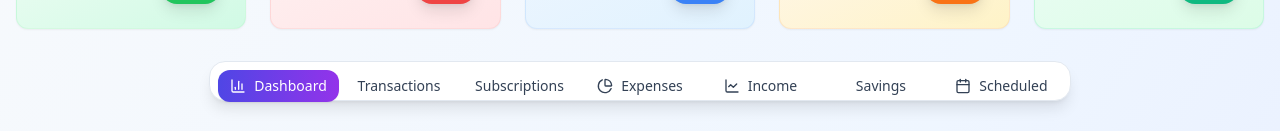
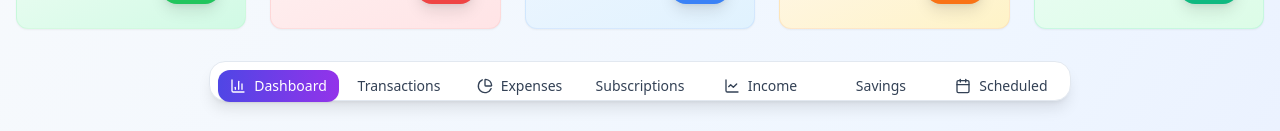
Before and after one commit to mov2day/material-money-tracker, a React (Vite) app: page / in a window 1280 px wide. Shown: the part 421-552 px from the top of the page. Built offline with nearby package versions, Linux system fonts and the light colour scheme.

Commit message:
Refactor: Move subscriptions to expenses
Move the subscription category under expenses for better categorization.

```diff
--- a/src/pages/Index.tsx
+++ b/src/pages/Index.tsx
@@ -375,17 +375,17 @@ const Index = () => {
               Transactions
             </TabsTrigger>
             <TabsTrigger
-              value="subscriptions"
-              className="data-[state=active]:bg-gradient-to-r data-[state=active]:from-orange-600 data-[state=active]:to-red-600 data-[state=active]:text-white data-[state=inactive]:text-slate-700 data-[state=inactive]:hover:text-slate-900 data-[state=inactive]:hover:bg-slate-100 rounded-xl transition-all duration-300 font-medium"
-            >
-              Subscriptions
-            </TabsTrigger>
-            <TabsTrigger
               value="expenses"
               className="data-[state=active]:bg-gradient-to-r data-[state=active]:from-indigo-600 data-[state=active]:to-purple-600 data-[state=active]:text-white data-[state=inactive]:text-slate-700 data-[state=inactive]:hover:text-slate-900 data-[state=inactive]:hover:bg-slate-100 rounded-xl transition-all duration-300 font-medium flex items-center gap-2"
             >
               <PieChart className="h-4 w-4" />
               Expenses
+            </TabsTrigger>
+            <TabsTrigger
+              value="subscriptions"
+              className="data-[state=active]:bg-gradient-to-r data-[state=active]:from-orange-600 data-[state=active]:to-red-600 data-[state=active]:text-white data-[state=inactive]:text-slate-700 data-[state=inactive]:hover:text-slate-900 data-[state=inactive]:hover:bg-slate-100 rounded-xl transition-all duration-300 font-medium"
+            >
+              Subscriptions
             </TabsTrigger>
             <TabsTrigger
               value="income"
@@ -420,15 +420,15 @@ const Index = () => {
             />
           </TabsContent>
 
+          <TabsContent value="expenses" className="space-y-8">
+            <ExpenseChart transactions={transactions} />
+          </TabsContent>
+
           <TabsContent value="subscriptions" className="space-y-8">
             <SubscriptionTracker
               subscriptions={subscriptions}
               onUpdateSubscriptions={setSubscriptions}
             />
-          </TabsContent>
-
-          <TabsContent value="expenses" className="space-y-8">
-            <ExpenseChart transactions={transactions} />
           </TabsContent>
 
           <TabsContent value="income" className="space-y-8">
```
